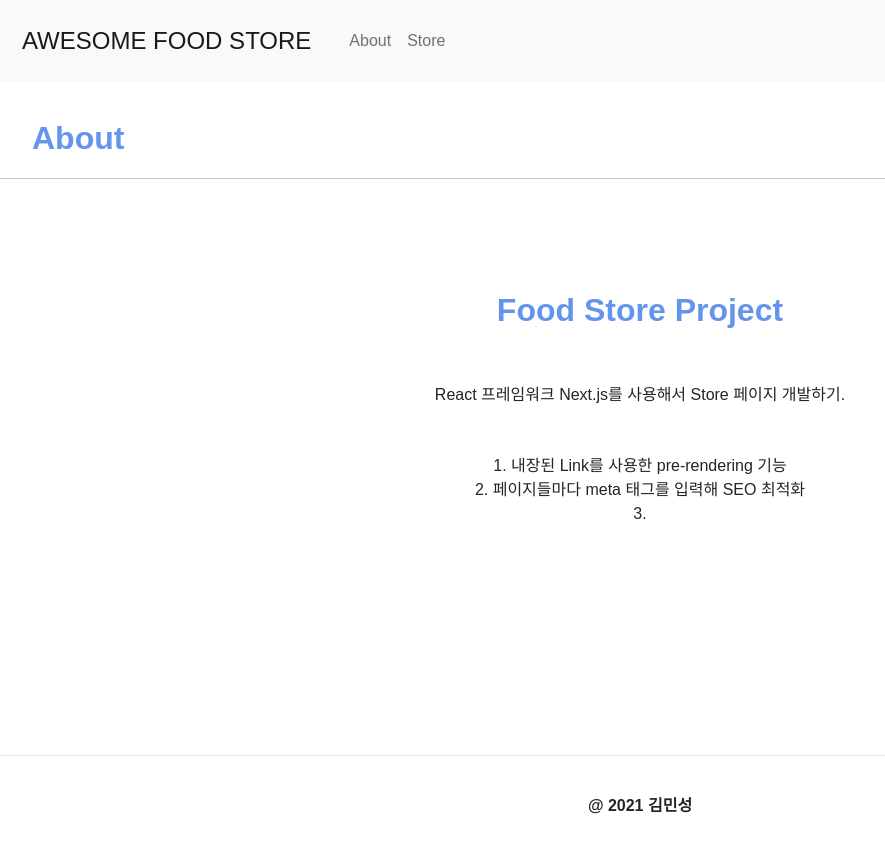
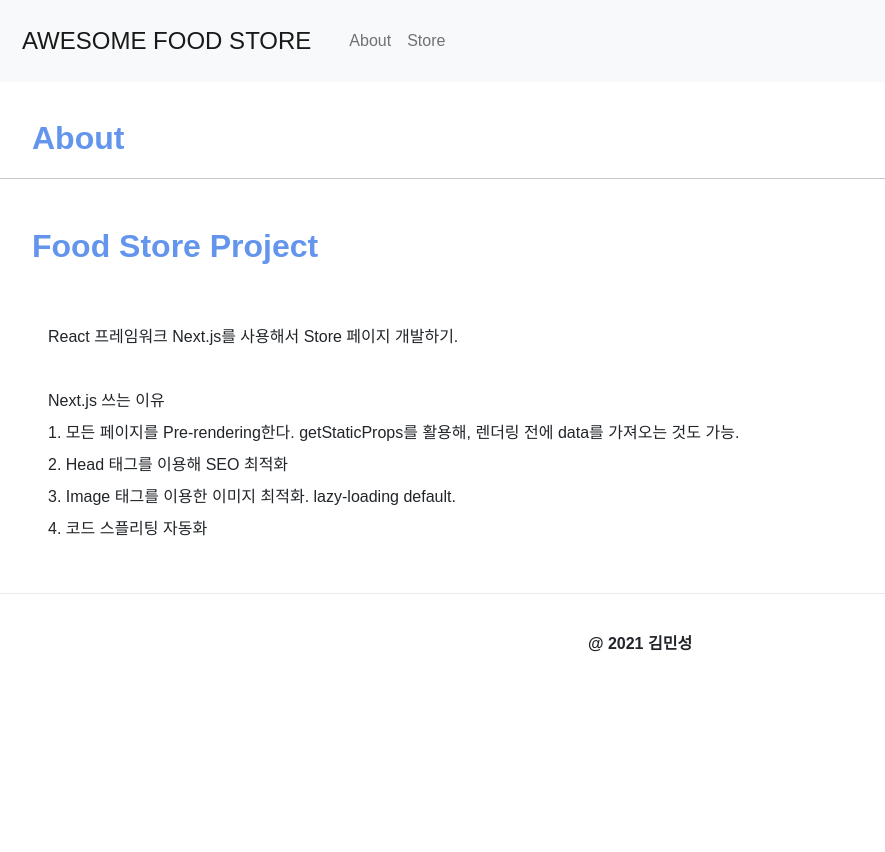
Before and after one commit to minsoftk/foodstore-next-js, a Next.js app: page /about in a window 1280 px wide. Shown: the top 852 px of the page, without its empty margins (0-885 px from the left). After the commit the page ends 800 px from the top, so only its background shows below. Built offline with nearby package versions, Linux system fonts and the light colour scheme; a web font is replaced by a local one.

Commit message:
about 페이지 css 네이밍 수정

```diff
--- a/pages/about.js
+++ b/pages/about.js
@@ -15,20 +15,29 @@ const About = () => {
 			</Head>
 
 			<div>
-				<p className={styles.title}>About</p>
+				<p className={styles.main_title}>About</p>
 				<hr></hr>
 			</div>
 
-			<div className={styles.container}>
-				<main className={styles.main}>
-					<div className={styles.grid}>
-						<h1 className={styles.btitle}>Food Store Project</h1>
-						<p className={styles.description}>
+			<div className={styles.about_ontainer}>
+				<main className={styles.about_main}>
+					<div className={styles.about_grid}>
+						<h1 className={styles.sub_title}>Food Store Project</h1>
+						<p className={styles.about_project_description}>
 							React 프레임워크 Next.js를 사용해서 Store 페이지 개발하기.
+							<br />
+							<br />
+							Next.js 쓰는 이유
+							<br />
+							1. 모든 페이지를 Pre-rendering한다. getStaticProps를 활용해,
+							렌더링 전에 data를 가져오는 것도 가능.
+							<br />
+							2. Head 태그를 이용해 SEO 최적화
+							<br />
+							3. Image 태그를 이용한 이미지 최적화. lazy-loading default.
+							<br />
+							4. 코드 스플리팅 자동화
 						</p>
-						<div>1. 내장된 Link를 사용한 pre-rendering 기능</div>
-						<div>2. 페이지들마다 meta 태그를 입력해 SEO 최적화</div>
-						<div>3. </div>
 					</div>
 				</main>
 			</div>
--- a/pages/about.module.css
+++ b/pages/about.module.css
@@ -1,20 +1,4 @@
-.container {
-	min-height: 70vh;
-	padding: 0 0.5rem;
-	display: flex;
-	flex-direction: column;
-	justify-content: center;
-	align-items: center;
-}
-
-.main {
-	padding: 5rem 0;
-	flex: 1;
-	display: flex;
-	flex-direction: column;
-	align-items: center;
-}
-.title {
+.main_title {
 	font-size: 2rem;
 	font-weight: 600;
 	text-align: left;
@@ -22,29 +6,35 @@
 	margin-left: 2rem;
 	color: cornflowerblue;
 }
-.btitle {
+
+.sub_title {
 	font-size: 2rem;
 	font-weight: 600;
-	text-align: center;
+	margin-left: 1em;
+	margin-top: 2rem;
 	color: cornflowerblue;
 }
-.description {
-	margin: 3rem;
-	line-height: 1.3;
-	font-size: 1rem;
+
+.about_container {
+	min-height: 80vh;
+	padding: 0 0.5rem;
 }
 
-.grid {
+.about_grid {
 	display: flex;
 	flex-direction: column;
-	justify-content: center;
-	align-items: center;
 	max-width: 800px;
 	margin-top: 1rem;
 }
 
-@media (max-width: 768px) {
+.about_project_description {
+	margin: 3rem;
+	line-height: 2;
+	font-size: 1rem;
+}
+
+/* @media (max-width: 768px) {
 	.title {
 		margin-top: 1rem;
 	}
-}
+} */
```
